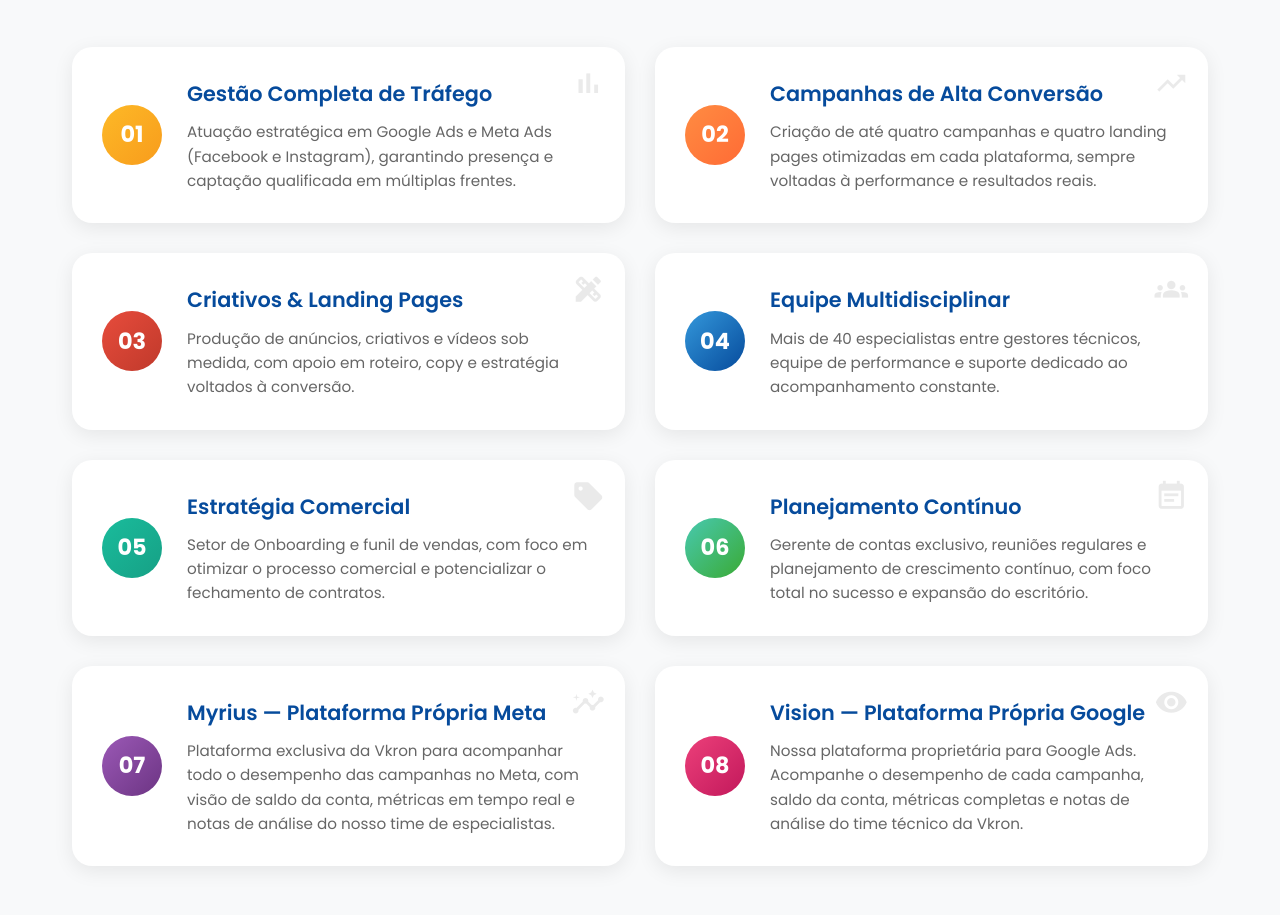
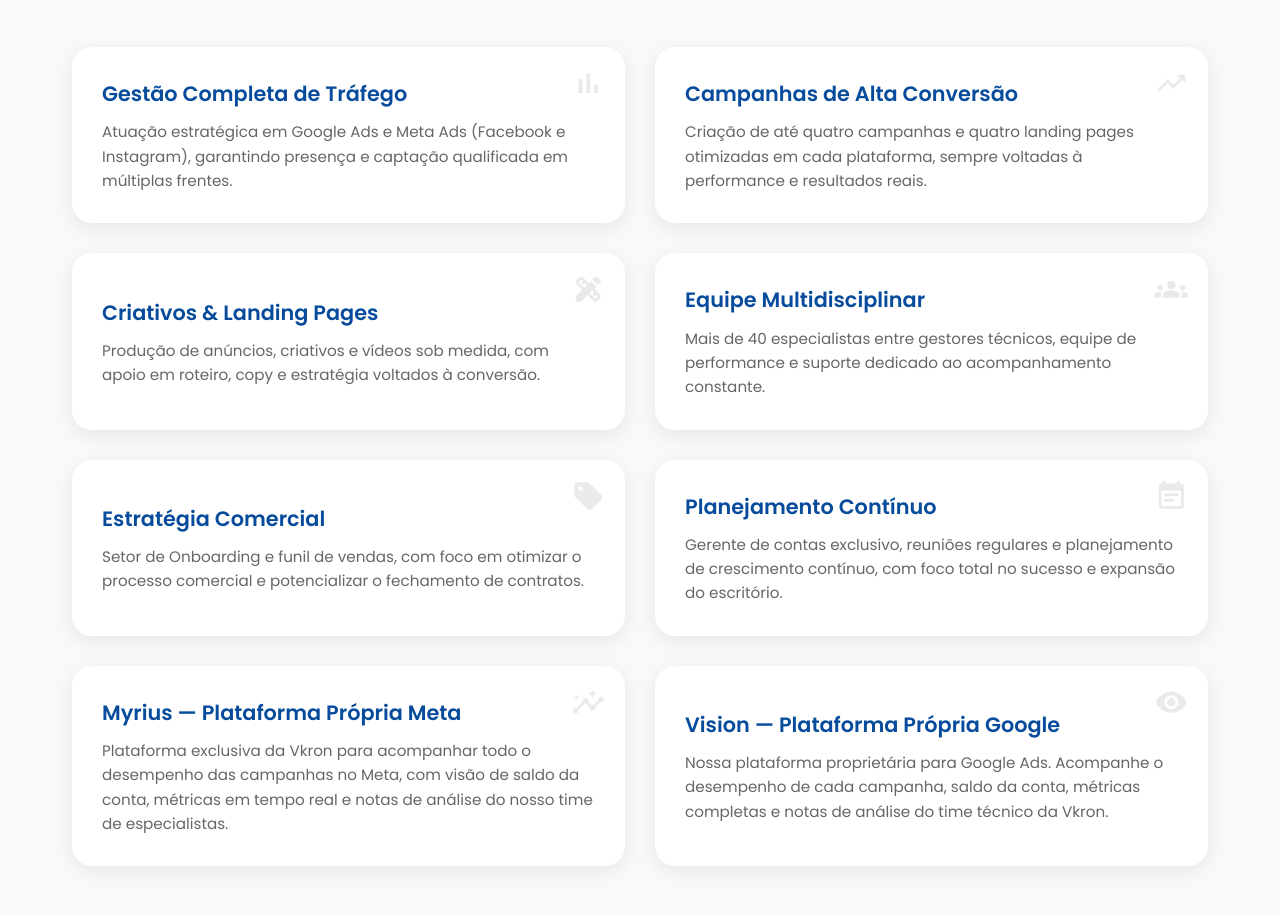
Before and after one commit to vkronpro/Vkron, a plain HTML site: page home.html in a window 1280 px wide. Shown: the part 1758-2673 px from the top of the page. Drawn offline with Linux system fonts and the light colour scheme.

Commit message:
Remove numeros dos cards de diferenciais

```diff
--- a/home.html
+++ b/home.html
@@ -288,7 +288,6 @@
 
             <div class="diferenciais-grid">
                 <div class="diferencial-card">
-                    <div class="diferencial-numero">01</div>
                     <div class="diferencial-content">
                         <h3>Gestão Completa de Tráfego</h3>
                         <p>Atuação estratégica em Google Ads e Meta Ads (Facebook e Instagram), garantindo presença e captação qualificada em múltiplas frentes.</p>
@@ -297,7 +296,6 @@
                 </div>
 
                 <div class="diferencial-card">
-                    <div class="diferencial-numero">02</div>
                     <div class="diferencial-content">
                         <h3>Campanhas de Alta Conversão</h3>
                         <p>Criação de até quatro campanhas e quatro landing pages otimizadas em cada plataforma, sempre voltadas à performance e resultados reais.</p>
@@ -306,7 +304,6 @@
                 </div>
 
                 <div class="diferencial-card">
-                    <div class="diferencial-numero">03</div>
                     <div class="diferencial-content">
                         <h3>Criativos & Landing Pages</h3>
                         <p>Produção de anúncios, criativos e vídeos sob medida, com apoio em roteiro, copy e estratégia voltados à conversão.</p>
@@ -315,7 +312,6 @@
                 </div>
 
                 <div class="diferencial-card">
-                    <div class="diferencial-numero">04</div>
                     <div class="diferencial-content">
                         <h3>Equipe Multidisciplinar</h3>
                         <p>Mais de 40 especialistas entre gestores técnicos, equipe de performance e suporte dedicado ao acompanhamento constante.</p>
@@ -324,7 +320,6 @@
                 </div>
 
                 <div class="diferencial-card">
-                    <div class="diferencial-numero">05</div>
                     <div class="diferencial-content">
                         <h3>Estratégia Comercial</h3>
                         <p>Setor de Onboarding e funil de vendas, com foco em otimizar o processo comercial e potencializar o fechamento de contratos.</p>
@@ -333,7 +328,6 @@
                 </div>
 
                 <div class="diferencial-card">
-                    <div class="diferencial-numero">06</div>
                     <div class="diferencial-content">
                         <h3>Planejamento Contínuo</h3>
                         <p>Gerente de contas exclusivo, reuniões regulares e planejamento de crescimento contínuo, com foco total no sucesso e expansão do escritório.</p>
@@ -342,7 +336,6 @@
                 </div>
 
                 <div class="diferencial-card">
-                    <div class="diferencial-numero">07</div>
                     <div class="diferencial-content">
                         <h3>Myrius — Plataforma Própria Meta</h3>
                         <p>Plataforma exclusiva da Vkron para acompanhar todo o desempenho das campanhas no Meta, com visão de saldo da conta, métricas em tempo real e notas de análise do nosso time de especialistas.</p>
@@ -351,7 +344,6 @@
                 </div>
 
                 <div class="diferencial-card">
-                    <div class="diferencial-numero">08</div>
                     <div class="diferencial-content">
                         <h3>Vision — Plataforma Própria Google</h3>
                         <p>Nossa plataforma proprietária para Google Ads. Acompanhe o desempenho de cada campanha, saldo da conta, métricas completas e notas de análise do time técnico da Vkron.</p>
```
